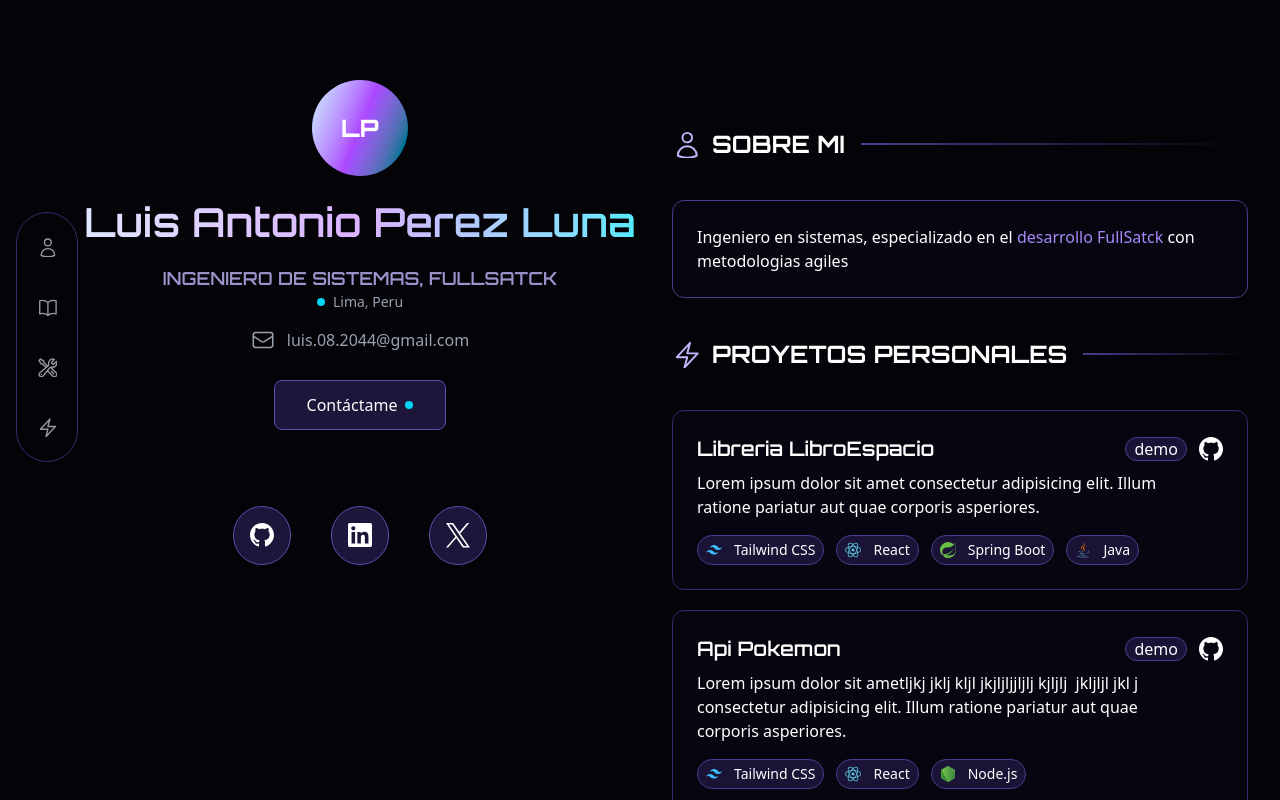
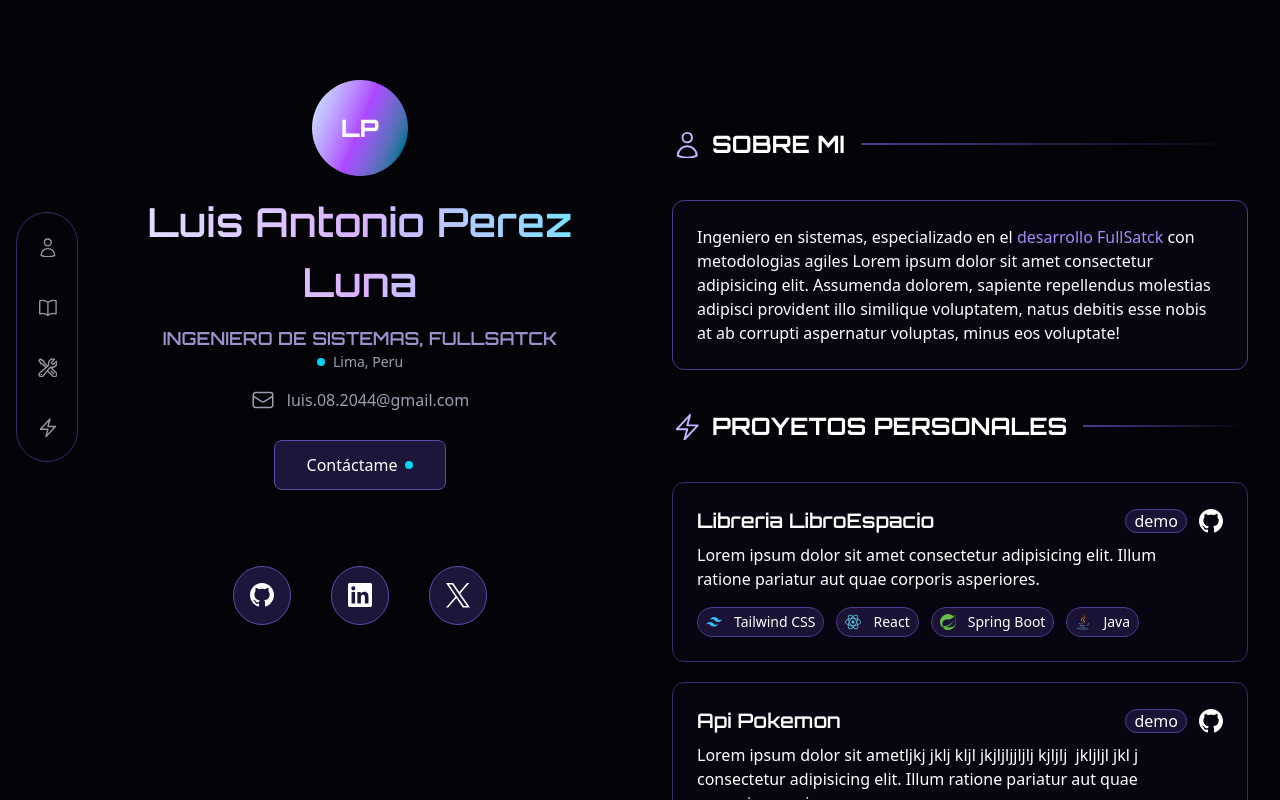
Before and after one commit to LuisPerez2008/luis-dev, a React (Vite) app: page / in a window 1280 px wide. Shown: the top 800 px of the page. Built offline with nearby package versions, Linux system fonts and the light colour scheme; what @midudev/tailwind-animations would draw is missing.

Commit message:
se arreglaron algunas cosas

```diff
--- a/src/components/AboutMe.jsx
+++ b/src/components/AboutMe.jsx
@@ -6,7 +6,7 @@ export const AboutMe = () => {
                     LP
                 </h1>
             </div>
-            <div className="wrapper space-y-3">
+            <div className="wrapper space-y-3 w-[90%]">
                 <h1 className="font-orbitron text-lp text-center font-semibold bg-linear-to-r from-indigo-100 via-purple-300 to-cyan-300 text-transparent bg-clip-text ">
                     Luis Antonio Perez Luna
                 </h1>
@@ -42,7 +42,7 @@ export const AboutMe = () => {
                 </button>
             </div>
             <div className="max-w-[80%] flex  gap-10 mt-15 ">
-                <div className="bg-morado-500/50 p-4 rounded-full border border-morado-700 cursor-pointer hover:opacity-80 transition-all duration-300 hover:scale-105">
+                <a href="https://github.com/LuisPerez2008" target="_blanck" className="bg-morado-500/50 p-4 rounded-full border border-morado-700 cursor-pointer hover:opacity-80 transition-all duration-300 hover:scale-105">
                     <svg className="w-6" viewBox="0 0 1024 1024" fill="none">
                         <path
                             fill-rule="evenodd"
@@ -52,8 +52,8 @@ export const AboutMe = () => {
                             fill="#ffff"
                         />
                     </svg>
-                </div>
-                <div className="bg-morado-500/50 p-4 rounded-full border border-morado-700 cursor-pointer hover:opacity-80 transition-all duration-300 hover:scale-105">
+                </a>
+                <a href="https://www.linkedin.com/in/luis-antonio-perez-luna/" target="_blanck" className="bg-morado-500/50 p-4 rounded-full border border-morado-700 cursor-pointer hover:opacity-80 transition-all duration-300 hover:scale-105">
                     <svg
                         className="w-6"
                         preserveAspectRatio="xMidYMid"
@@ -64,15 +64,15 @@ export const AboutMe = () => {
                             fill="white"
                         />
                     </svg>
-                </div>
-                <div className="bg-morado-500/50 p-4 rounded-full border border-morado-700 cursor-pointer hover:opacity-80 transition-all duration-300 hover:scale-105">
+                </a>
+                <a href="https://x.com/lusho_08" target="_blanck" className="bg-morado-500/50 p-4 rounded-full border border-morado-700 cursor-pointer hover:opacity-80 transition-all duration-300 hover:scale-105">
                     <svg className="w-6" fill="none" viewBox="0 0 1200 1227">
                         <path
                             fill="#fff"
                             d="M714.163 519.284 1160.89 0h-105.86L667.137 450.887 357.328 0H0l468.492 681.821L0 1226.37h105.866l409.625-476.152 327.181 476.152H1200L714.137 519.284h.026ZM569.165 687.828l-47.468-67.894-377.686-540.24h162.604l304.797 435.991 47.468 67.894 396.2 566.721H892.476L569.165 687.854v-.026Z"
                         />
                     </svg>
-                </div>
+                </a>
             </div>
         </section>
 
--- a/src/components/AboutMe2.jsx
+++ b/src/components/AboutMe2.jsx
@@ -19,7 +19,7 @@ export const AboutMe2 = () => {
                     <div className="absolute inset-0 bg-morado-500/40 blur-2xl rounded-xl -z-10" />
                     <div className=" relative z-10 border border-morado-600 p-6 bg-morado-400/15 rounded-xl text-white backdrop-blur-xs hover:border-morado-700">
                         <p>
-                            Ingeniero en sistemas, especializado en el <span className="text-font-primary">desarrollo FullSatck</span> con metodologias agiles
+                            Ingeniero en sistemas, especializado en el <span className="text-font-primary">desarrollo FullSatck</span> con metodologias agiles Lorem ipsum dolor sit amet consectetur adipisicing elit. Assumenda dolorem, sapiente repellendus molestias adipisci provident illo similique voluptatem, natus debitis esse nobis at ab corrupti aspernatur voluptas, minus eos voluptate!
                         </p>
                     </div>
                 </div>
--- a/src/components/Projects.jsx
+++ b/src/components/Projects.jsx
@@ -12,7 +12,7 @@ export const Projects = () => {
                         </svg>
                     </div>
 
-                    <span className="font-orbitron whitespace-nowrap text-white w-full text-2xl font-bold relative inline-flex items-center gap-4 after:content-[''] after:block after:h-0.5 after:w-full after:bg-linear-to-r after:from-morado-600 after:to-transparent after:shadow-md   ">
+                    <span className="font-orbitron  text-white w-full text-2xl font-bold relative inline-flex items-center gap-4 after:content-[''] after:block after:h-0.5 after:w-full after:bg-linear-to-r after:from-morado-600 after:to-transparent after:shadow-md text-wrap overflow-hidden md:text-nowrap">
                         PROYETOS PERSONALES
                     </span>
                 </div>
--- a/src/index.css
+++ b/src/index.css
@@ -29,3 +29,24 @@
 .wrapper {
   @apply flex flex-col items-center justify-center;
 }
+
+html, body {
+  background-color: var(--color-principal);
+}
+
+::-webkit-scrollbar {
+  width: 6px;
+}
+
+::-webkit-scrollbar-track {
+  background: var(--color-principal);
+}
+
+::-webkit-scrollbar-thumb {
+  background-color: var(--color-morado-600);
+  border-radius: 999px;
+}
+
+::-webkit-scrollbar-thumb:hover {
+  background-color: var(--color-morado-700);
+}
```
